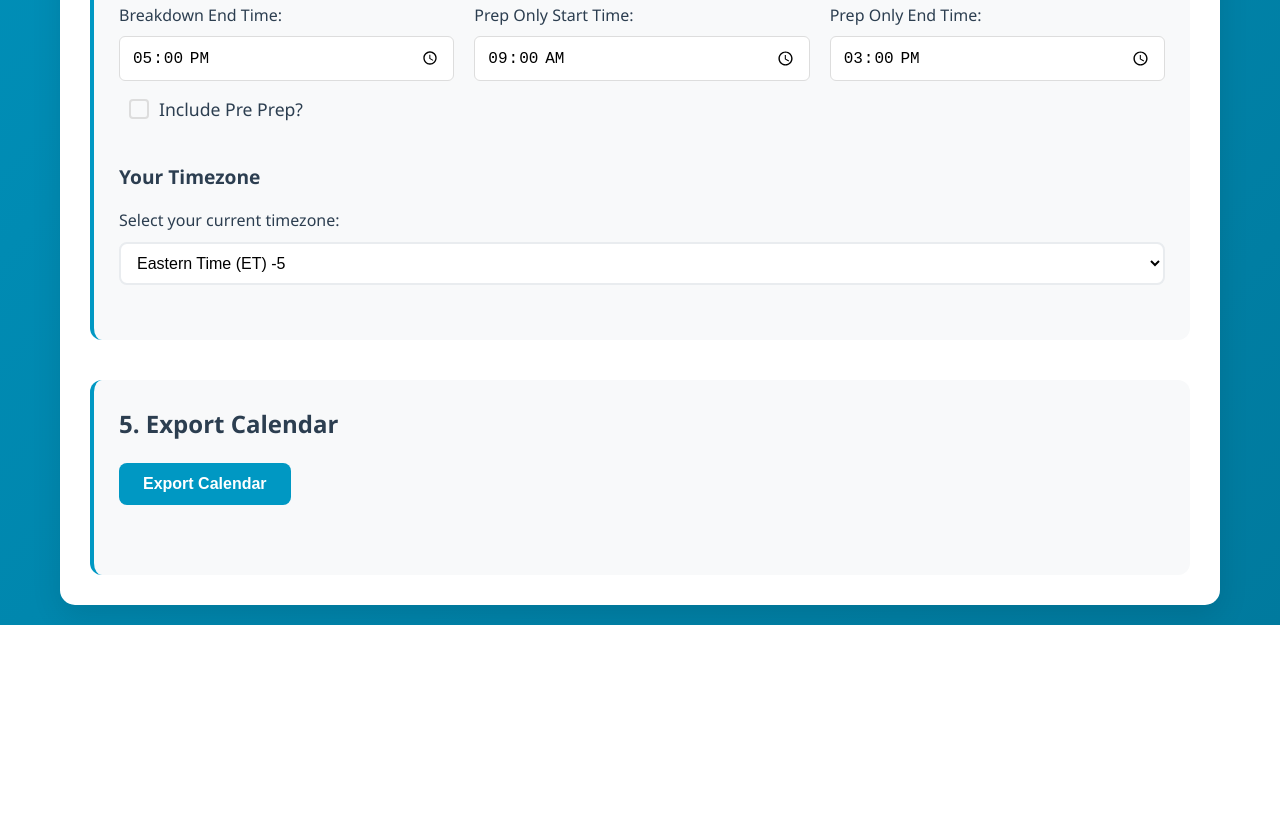
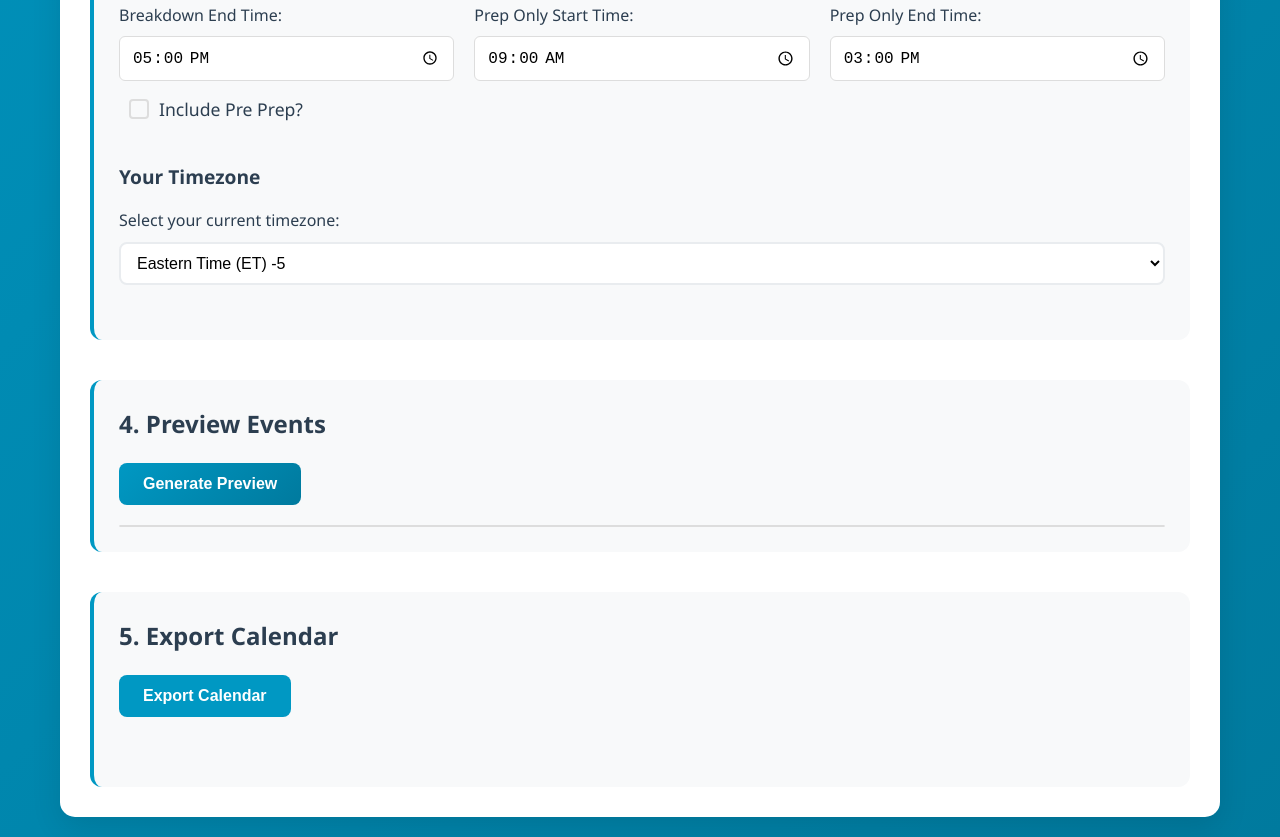
Before and after one commit to fitz2002/fitz2002.github.io, a website: page index.html in a window 1280 px wide. Shown: the part 1008-1845 px from the top of the page. Before the commit the page ends 1633 px from the top, so only its background shows below. Drawn offline with nearby package versions, Linux system fonts and the light colour scheme; a script that the page names is missing.

Commit message:
made generate preview visible

```diff
--- a/index.html
+++ b/index.html
@@ -163,7 +163,7 @@
             </section>
 
             <!-- Preview Section -->
-            <section class="preview-section hidden" id="previewSection">
+            <section class="preview-section" id="previewSection">
                 <h2>4. Preview Events</h2>
                 <div class="preview-controls">
                     <button id="previewBtn" class="btn btn-secondary">Generate Preview</button>
```
